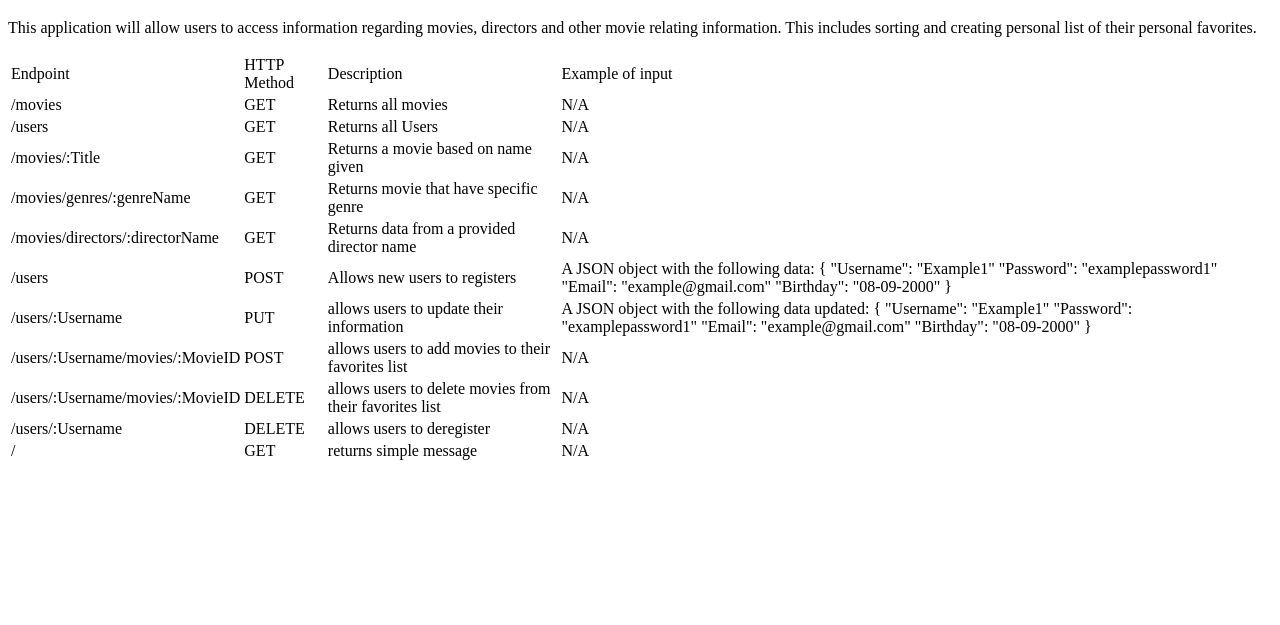
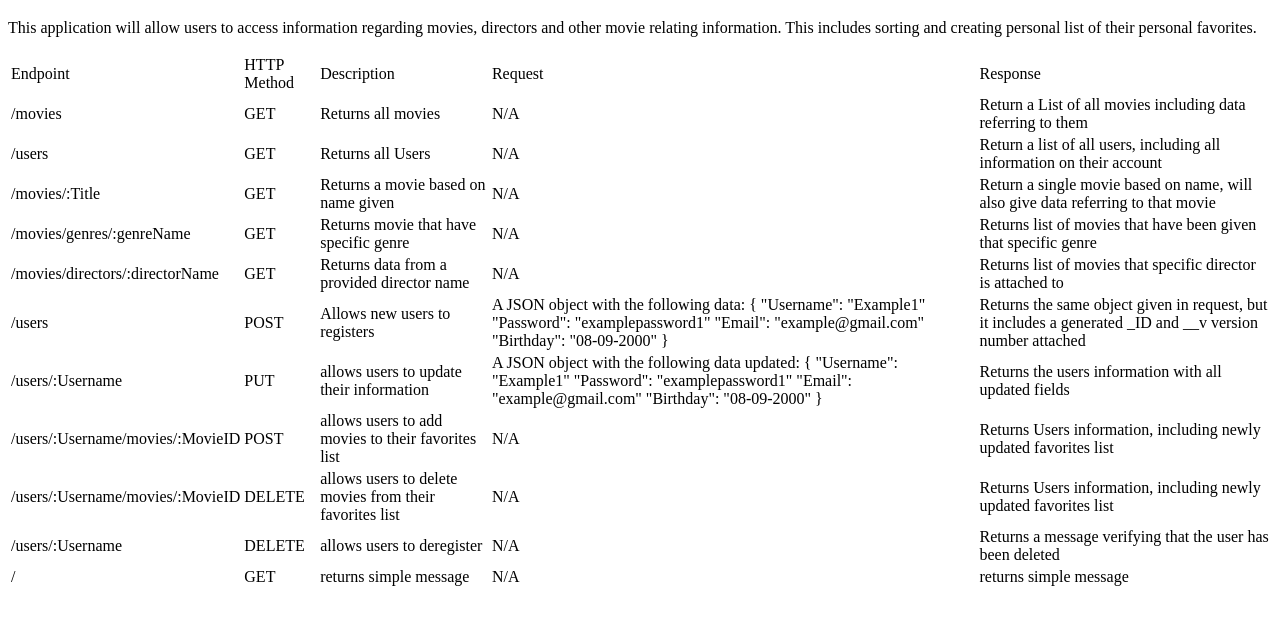
Before and after one commit to drewschmidt145/myflix_api, a website: page public/documentation.html in a window 1280 px wide. Shown: the part 61-686 px from the top of the page. Drawn offline with Linux system fonts and the light colour scheme.

Commit message:
Small update to documentation.html
when active,

new column that gives short description of response given for each endpoint

```diff
--- a/public/documentation.html
+++ b/public/documentation.html
@@ -18,7 +18,8 @@
                 <td>Endpoint</td>
                 <td>HTTP Method</td>
                 <td>Description</td>
-                <td>Example of input</td>
+                <td>Request</td>
+                <td>Response</td>
             </tr>
         </thead>
         <tbody>
@@ -27,30 +28,35 @@
                 <td>GET</td>
                 <td>Returns all movies</td>
                 <td>N/A</td>
+                <td>Return a List of all movies including data referring to them</td>
             </tr>
             <tr>
                 <td>/users</td>
                 <td>GET</td>
                 <td>Returns all Users</td>
                 <td>N/A</td>
+                <td>Return a list of all users, including all information on their account</td>
             </tr>
             <tr>
                 <td>/movies/:Title</td>
                 <td>GET</td>
                 <td>Returns a movie based on name given</td>
                 <td>N/A</td>
+                <td>Return a single movie based on name, will also give data referring to that movie</td>
             </tr>
             <tr>
                 <td>/movies/genres/:genreName</td>
                 <td>GET</td>
                 <td>Returns movie that have specific genre</td>
                 <td>N/A</td>
+                <td>Returns list of movies that have been given that specific genre</td>
             </tr>
             <tr>
                 <td>/movies/directors/:directorName</td>
                 <td>GET</td>
                 <td>Returns data from a provided director name</td>
                 <td>N/A</td>
+                <td>Returns list of movies that specific director is attached to</td>
             </tr>
             <tr>
                 <td>/users</td>
@@ -64,6 +70,7 @@
                         "Birthday": "08-09-2000"
                     }
                 </td>
+                <td>Returns the same object given in request, but it includes a generated _ID and __v version number attached</td>
             </tr>
             <tr>
                 <td>/users/:Username</td>
@@ -77,30 +84,35 @@
                         "Birthday": "08-09-2000"
                     }
                 </td>
+                <td>Returns the users information with all updated fields</td>
             </tr>
             <tr>
                 <td>/users/:Username/movies/:MovieID</td>
                 <td>POST</td>
                 <td>allows users to add movies to their favorites list</td>
                 <td>N/A</td>
+                <td>Returns Users information, including newly updated favorites list</td>
             </tr>
             <tr>
                 <td>/users/:Username/movies/:MovieID</td>
                 <td>DELETE</td>
                 <td>allows users to delete movies from their favorites list</td>
                 <td>N/A</td>
+                <td>Returns Users information, including newly updated favorites list</td>
             </tr>
             <tr>
                 <td>/users/:Username</td>
                 <td>DELETE</td>
                 <td>allows users to deregister</td>
                 <td>N/A</td>
+                <td>Returns a message verifying that the user has been deleted</td>
             </tr>
             <tr>
                 <td>/</td>
                 <td>GET</td>
                 <td>returns simple message</td>
                 <td>N/A</td>
+                <td>returns simple message</td>
             </tr>
         </tbody>
     </table>
```
